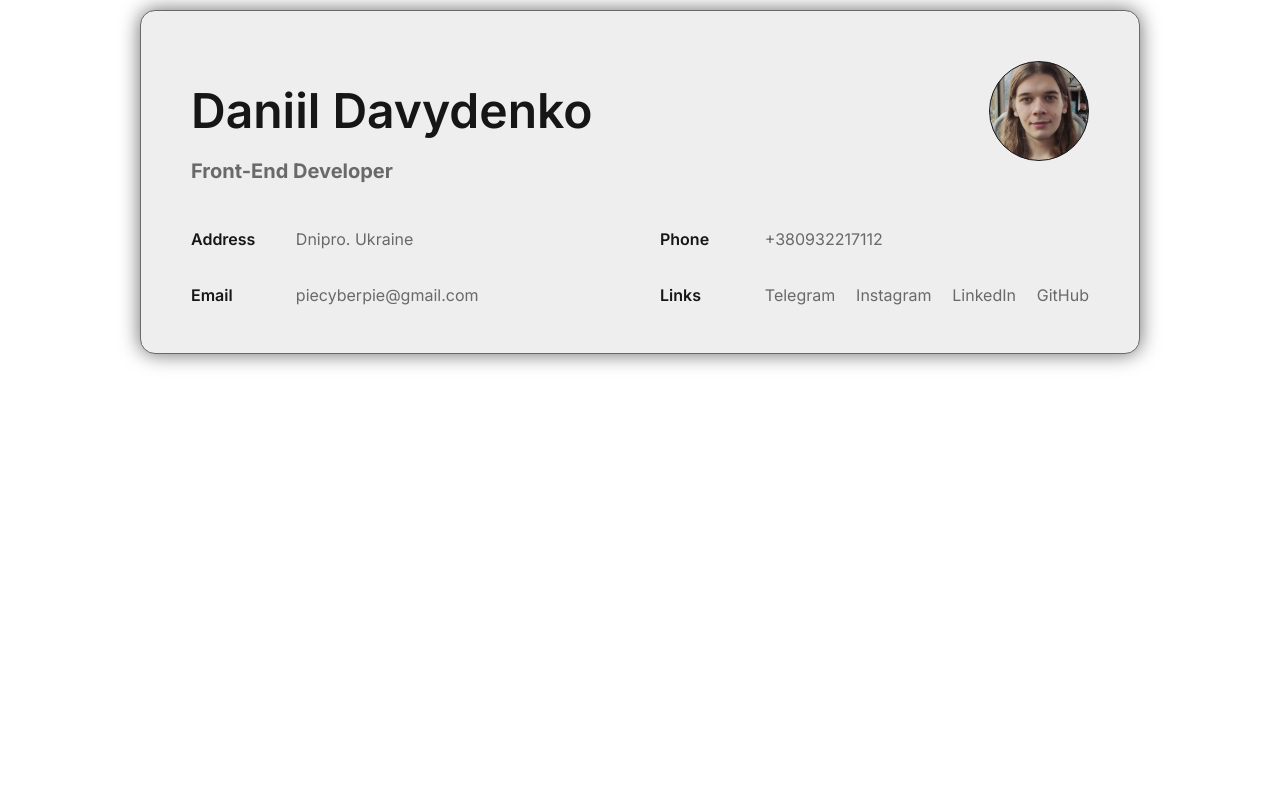
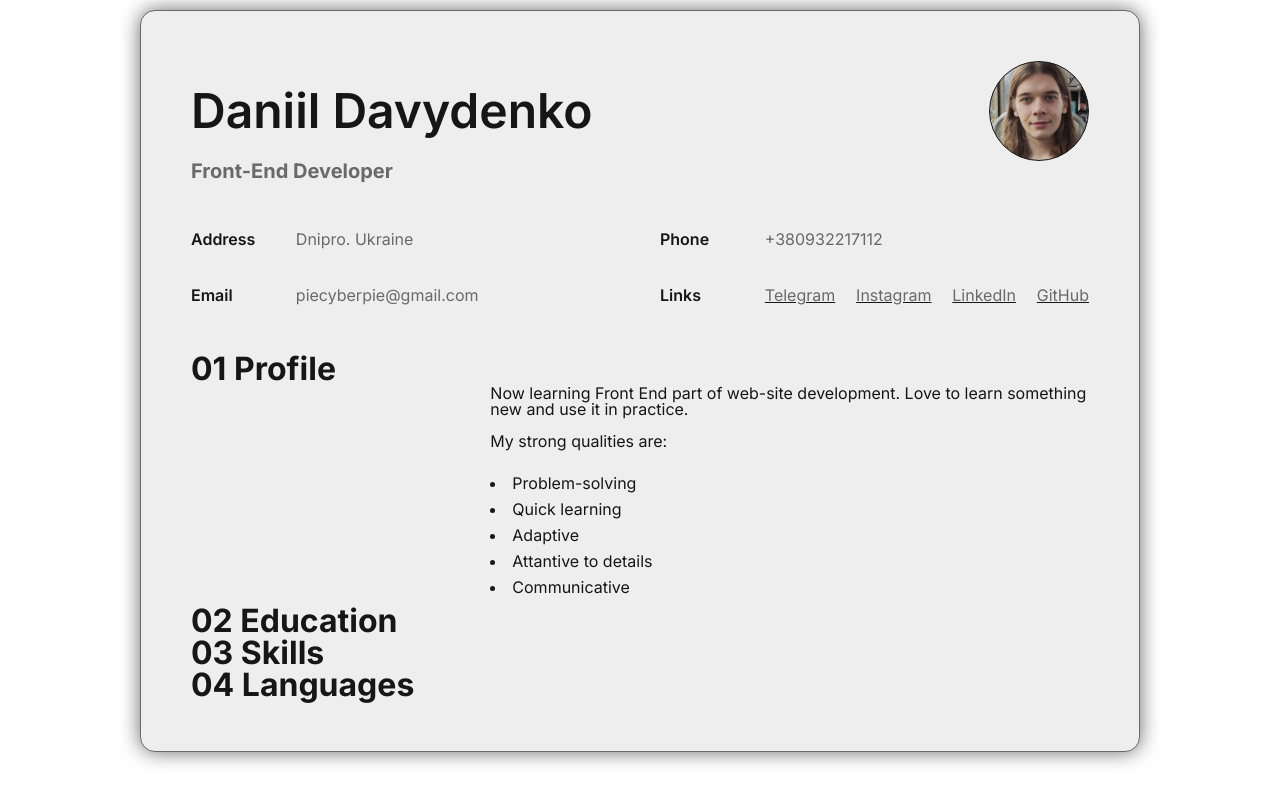
Before and after one commit to PieCyberPie/PieCyberPieCV, a website built with Parcel: page src/index.html in a window 1280 px wide. Built offline with nearby package versions, Linux system fonts and the light colour scheme.

Commit message:
tested layout of about sections

```diff
--- a/src/index.html
+++ b/src/index.html
@@ -67,6 +67,45 @@
           >
         </div>
       </section>
+      <section class="about-me">
+        <section class="about-me__section">
+          <h2 class="about-me__section__title">01 Profile</h2>
+          <div class="about-me__section__text">
+            <p class="about-me__section__info">
+              Now learning Front End part of web-site development. Love to learn
+              something new and use it in practice.
+            </p>
+            <br />
+            <p class="about-me__section__info">My strong qualities are:</p>
+            <br />
+            <ul class="about-me__section__info about-me__section__info__list">
+              <li class="about-me__section__info__list__item">
+                Problem-solving
+              </li>
+              <li class="about-me__section__info__list__item">
+                Quick learning
+              </li>
+              <li class="about-me__section__info__list__item">Adaptive</li>
+              <li class="about-me__section__info__list__item">
+                Attantive to details
+              </li>
+              <li class="about-me__section__info__list__item">Communicative</li>
+            </ul>
+          </div>
+        </section>
+        <section class="about-me__section">
+          <h2 class="about-me__section__title">02 Education</h2>
+          <p class="about-me__section__text"></p>
+        </section>
+        <section class="about-me__section">
+          <h2 class="about-me__section__title">03 Skills</h2>
+          <p class="about-me__section__text"></p>
+        </section>
+        <section class="about-me__section">
+          <h2 class="about-me__section__title">04 Languages</h2>
+          <p class="about-me__section__text"></p>
+        </section>
+      </section>
     </section>
   </body>
 </html>
--- /dev/null
+++ b/src/styles/about-me.scss
@@ -0,0 +1,21 @@
+.about-me {
+  &__section {
+    display: grid;
+    grid-template-columns: repeat(6, 1fr);
+    &__title {
+      font-size: 32px;
+      grid-column: span 6;
+    }
+    &__text {
+      grid-column: 3/7;
+    }
+    &__info {
+      &__list {
+        list-style: inside;
+        &__item {
+          margin-block: 10px;
+        }
+      }
+    }
+  }
+}
--- a/src/styles/info.scss
+++ b/src/styles/info.scss
@@ -4,6 +4,7 @@
   grid-gap: 40px;
   grid-template-columns: 0.2fr 1fr 0.2fr 1fr;
 
+  margin-bottom: 50px;
   &__title {
     font-weight: 600;
   }
@@ -20,6 +21,7 @@
 }
 
 .links {
+  text-decoration: underline;
   display: flex;
   flex-wrap: wrap;
   justify-content: space-between;
--- a/src/styles/main.scss
+++ b/src/styles/main.scss
@@ -4,3 +4,4 @@
 @import "./info";
 @import "./page";
 @import "./page-body";
+@import "./about-me";
```
